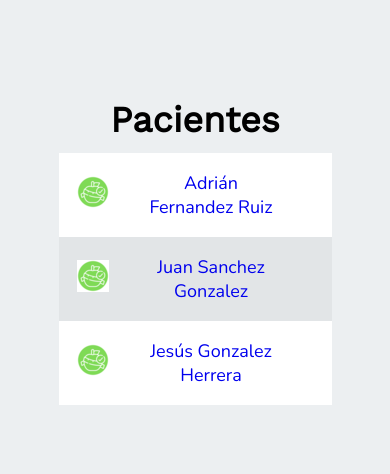
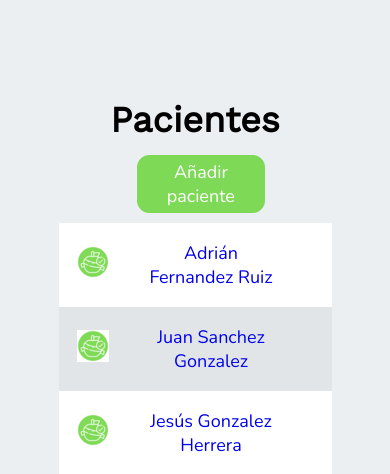
Before and after one commit to Alternate-Dual/Alternate-Dual, a PHP site: page /views/index_nutricionista in a window 390 px wide. Shown: the part 69-543 px from the top of the page. Run offline with PHP 8.4, Linux system fonts and the light colour scheme; a user stored in the database is signed in; some libraries are stand-ins or nearby versions.

Commit message:
formu crear paciente, boton crear, boton atrás, icono basura

```diff
--- a/css/style.css
+++ b/css/style.css
@@ -749,6 +749,18 @@ table tr:nth-child(2n+1).admin {
   margin-top: 2%;
 }
 
+.cabeza3 {
+  display: flex;
+  margin-left: 17%;
+  margin-bottom: 2%;
+}
+
+.cabeza4 {
+  display: flex;
+  flex-direction: row;
+  margin-top: 2%;
+}
+
 #menuDia {
   display: flex;
   flex-direction: row;
@@ -827,6 +839,16 @@ div#caja {
     flex-wrap: wrap;
     text-align: center;
     max-width: 100%;
+  }
+  .cabeza2 {
+    display: flex;
+    flex-direction: column;
+    margin-left: 20%;
+    margin-top: 2%;
+  }
+  .cabeza3 {
+    display: flex;
+    margin-left: 35%;
   }
 }
 #bodyMenuSemanal {
@@ -951,6 +973,21 @@ div#caja div {
     overflow-y: scroll;
     overflow-x: hidden;
     max-height: 500px;
+  }
+  .semanaSiguiente button {
+    font-size: large;
+    font-family: "Nunito", sans-serif;
+    background-color: #7ed957;
+    border: 1px solid #7ed957;
+    color: white;
+    padding: 3%;
+    padding-left: 10%;
+    padding-right: 10%;
+    width: 100%;
+    text-align: center;
+    border-radius: 12px;
+    margin-top: 2%;
+    margin-bottom: 2%;
   }
 }
 .foto {
--- a/css/style.scss
+++ b/css/style.scss
@@ -841,6 +841,24 @@ table tr:nth-child(2n+1).admin{
 
 }
 
+.cabeza3{
+    display: flex;
+    margin-left: 17%;
+    margin-bottom: 2%;
+
+}
+
+.cabeza4{
+    display: flex;
+    flex-direction:row;
+
+
+    margin-top: 2%;
+
+}
+
+
+
 #menuDia{
     display: flex;
     flex-direction: row;
@@ -931,6 +949,22 @@ div#caja{
             max-width: 100%;
 
             }
+
+            .cabeza2{
+                display: flex;
+                flex-direction:column;
+
+                margin-left: 20%;
+                margin-top: 2%;
+
+            }
+
+            .cabeza3{
+                display: flex;
+                margin-left: 35%;
+
+            }
+
 
 
     }
@@ -1076,6 +1110,23 @@ div#caja div{
         overflow-y:scroll;
         overflow-x: hidden;
         max-height:500px;
+    }
+
+    .semanaSiguiente button {
+        font-size:large;
+        font-family: 'Nunito', sans-serif;
+        background-color: #7ed957;
+        border: 1px solid #7ed957;
+        color: white;
+        padding: 3%;
+        padding-left: 10%;
+        padding-right: 10%;
+        width: 100%;
+        text-align: center;
+        border-radius: 12px;
+        margin-top: 2%;
+        margin-bottom: 2%;
+
     }
 
 }
--- a/js/app.js
+++ b/js/app.js
@@ -21,3 +21,7 @@ function cambiarPeso() {
 function crearReceta() {
       location.href = "../views/crear_receta_nutri.php";
     }
+
+// function crearPaciente() {
+//     location.href = "../views/crear_paciente_nutri.php";
+// }
--- a/views/index_nutricionista.php
+++ b/views/index_nutricionista.php
@@ -64,6 +64,14 @@ if(!isset($_SESSION['rol'])){
 
     <h1 class="admin">Pacientes</h1>
 
+    <div class="cabeza3">
+
+        <div class="semanaSiguiente">
+                <button class="buton" onclick="crearPaciente()">Añadir paciente</button>
+            </div>
+    </div>
+    </div>
+
     <table class="admin">
 
         <tr class="admin">
--- a/views/menu_semanal_nutri_cliente.php
+++ b/views/menu_semanal_nutri_cliente.php
@@ -82,7 +82,6 @@ if(!isset($_SESSION['rol'])){
     <div class="contBlan2">
         <h2>Lunes</h2>
         <br>
-        <br>
 
         <div class="cabeza">
             <h3 class="enlace_menu_semanal"><a href="receta_categoria_desayuno_nutri.php">Desayuno</a></h3>
@@ -104,6 +103,7 @@ if(!isset($_SESSION['rol'])){
                         <div class="plato2">
                         <img id="imgNombreComidas" src="<?= $datos->foto?>" alt="">
                             <div id="check">
+                                <a ><i class="fa-solid fa-trash-can"></i></a>
                                 <a href="#abrir_modal" id="dietacliente"><i class="fa-solid fa-info"></i></a>
                                 <input type="checkbox" id="dietaclientein">
                             </div>
@@ -135,6 +135,7 @@ if(!isset($_SESSION['rol'])){
                         <div class="plato2">
                         <img id="imgNombreComidas" src="<?= $datos->foto?>" alt="">
                             <div id="check">
+                                <a ><i class="fa-solid fa-trash-can"></i></a>
                                 <a href="#abrir_modal" id="dietacliente"><i class="fa-solid fa-info"></i></a>
                                 <input type="checkbox" id="dietaclientein">
                             </div>
@@ -167,6 +168,7 @@ if(!isset($_SESSION['rol'])){
                         <div class="plato2">
                         <img id="imgNombreComidas" src="<?= $datos->foto?>" alt="">
                             <div id="check">
+                                <a ><i class="fa-solid fa-trash-can"></i></a>
                                 <a href="#abrir_modal" id="dietacliente"><i class="fa-solid fa-info"></i></a>
                                 <input type="checkbox" id="dietaclientein">
                             </div>
@@ -198,6 +200,7 @@ if(!isset($_SESSION['rol'])){
                         <div class="plato2">
                         <img id="imgNombreComidas" src="<?= $datos->foto?>" alt="">
                             <div id="check">
+                                <a ><i class="fa-solid fa-trash-can"></i></a>
                                 <a href="#abrir_modal" id="dietacliente"><i class="fa-solid fa-info"></i></a>
                                 <input type="checkbox" id="dietaclientein">
                             </div>
@@ -229,6 +232,7 @@ if(!isset($_SESSION['rol'])){
                         <div class="plato2">
                         <img id="imgNombreComidas" src="<?= $datos->foto?>" alt="">
                             <div id="check">
+                                <a ><i class="fa-solid fa-trash-can"></i></a>
                                 <a href="#abrir_modal" id="dietacliente"><i class="fa-solid fa-info"></i></a>
                                 <input type="checkbox" id="dietaclientein">
                             </div>
--- a/views/receta_categoria_almuerzo_nutri.php
+++ b/views/receta_categoria_almuerzo_nutri.php
@@ -65,7 +65,8 @@ if(!isset($_SESSION['rol'])){
             <h4>Nombre del cliente</h4>
         </div>
 
-        <div class="cabeceraSemana">
+        <div class="cabeza">
+        <a href="menu_semanal_nutri_cliente.php">🡰</a>
             <div class="semanaSiguiente">
                 <button class="buton" onclick="crearReceta()">Crear receta</button>
             </div>
@@ -92,6 +93,7 @@ if(!isset($_SESSION['rol'])){
                     <div class="plato2">
                     <img id="imgNombreComidas" src="<?= $datos->foto?>" alt="">
                         <div id="check">
+                        <a ><i class="fa-solid fa-trash-can"></i></a>
                             <a href="#abrir_modal" id="dietacliente"><i class="fa-solid fa-info"></i></a>
                             <input type="checkbox" id="dietaclientein">
 
--- a/views/receta_categoria_cena_nutri.php
+++ b/views/receta_categoria_cena_nutri.php
@@ -65,7 +65,8 @@ if(!isset($_SESSION['rol'])){
             <h4>Nombre del cliente</h4>
         </div>
 
-        <div class="cabeceraSemana">
+        <div class="cabeza">
+        <a href="menu_semanal_nutri_cliente.php">🡰</a>
             <div class="semanaSiguiente">
                 <button class="buton" onclick="crearReceta()">Crear receta</button>
             </div>
@@ -92,6 +93,7 @@ if(!isset($_SESSION['rol'])){
                     <div class="plato2">
                     <img id="imgNombreComidas" src="<?= $datos->foto?>" alt="">
                         <div id="check">
+                            <a ><i class="fa-solid fa-trash-can"></i></a>
                             <a href="#abrir_modal" id="dietacliente"><i class="fa-solid fa-info"></i></a>
                             <input type="checkbox" id="dietaclientein">
 
--- a/views/receta_categoria_desayuno_nutri.php
+++ b/views/receta_categoria_desayuno_nutri.php
@@ -65,7 +65,8 @@ if(!isset($_SESSION['rol'])){
             <h4>Nombre del cliente</h4>
         </div>
 
-        <div class="cabeceraSemana">
+        <div class="cabeza">
+        <a href="menu_semanal_nutri_cliente.php">🡰</a>
             <div class="semanaSiguiente">
                 <button class="buton" onclick="crearReceta()">Crear receta</button>
             </div>
@@ -92,6 +93,7 @@ if(!isset($_SESSION['rol'])){
                     <div class="plato2">
                     <img id="imgNombreComidas" src="<?= $datos->foto?>" alt="">
                         <div id="check">
+                        <a ><i class="fa-solid fa-trash-can"></i></a>
                             <a href="#abrir_modal" id="dietacliente"><i class="fa-solid fa-info"></i></a>
                             <input type="checkbox" id="dietaclientein">
 
--- a/views/receta_categoria_mediamañana_nutri.php
+++ b/views/receta_categoria_mediamañana_nutri.php
@@ -65,7 +65,8 @@ if(!isset($_SESSION['rol'])){
             <h4>Nombre del cliente</h4>
         </div>
 
-        <div class="cabeceraSemana">
+        <div class="cabeza">
+        <a href="menu_semanal_nutri_cliente.php">🡰</a>
             <div class="semanaSiguiente">
                 <button class="buton" onclick="crearReceta()">Crear receta</button>
             </div>
@@ -92,6 +93,7 @@ if(!isset($_SESSION['rol'])){
                     <div class="plato2">
                     <img id="imgNombreComidas" src="<?= $datos->foto?>" alt="">
                         <div id="check">
+                        <a ><i class="fa-solid fa-trash-can"></i></a>
                             <a href="#abrir_modal" id="dietacliente"><i class="fa-solid fa-info"></i></a>
                             <input type="checkbox" id="dietaclientein">
 
--- a/views/receta_categoria_merienda_nutri.php
+++ b/views/receta_categoria_merienda_nutri.php
@@ -65,7 +65,8 @@ if(!isset($_SESSION['rol'])){
             <h4>Nombre del cliente</h4>
         </div>
 
-        <div class="cabeceraSemana">
+        <div class="cabeza">
+        <a href="menu_semanal_nutri_cliente.php">🡰</a>
             <div class="semanaSiguiente">
                 <button class="buton" onclick="crearReceta()">Crear receta</button>
             </div>
@@ -92,6 +93,7 @@ if(!isset($_SESSION['rol'])){
                     <div class="plato2">
                     <img id="imgNombreComidas" src="<?= $datos->foto?>" alt="">
                         <div id="check">
+                        <a ><i class="fa-solid fa-trash-can"></i></a>
                             <a href="#abrir_modal" id="dietacliente"><i class="fa-solid fa-info"></i></a>
                             <input type="checkbox" id="dietaclientein">
 
```
Also changed, not shown: views/crear_paciente_nutri.php (added, +96 -0 lines), 1 other file.
